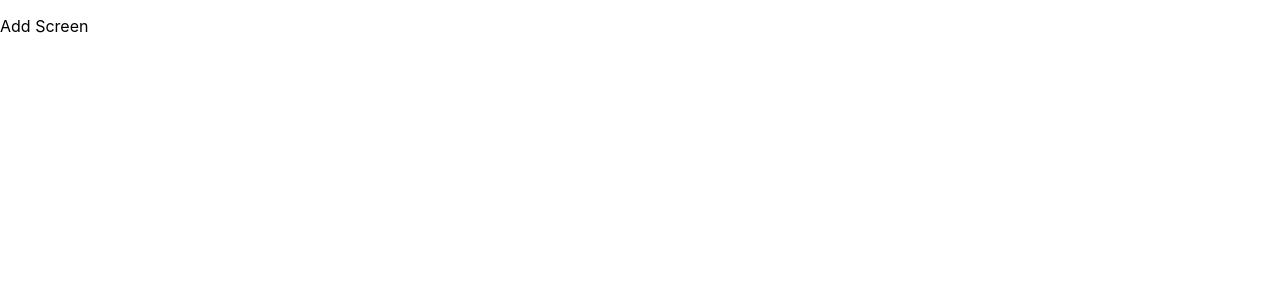
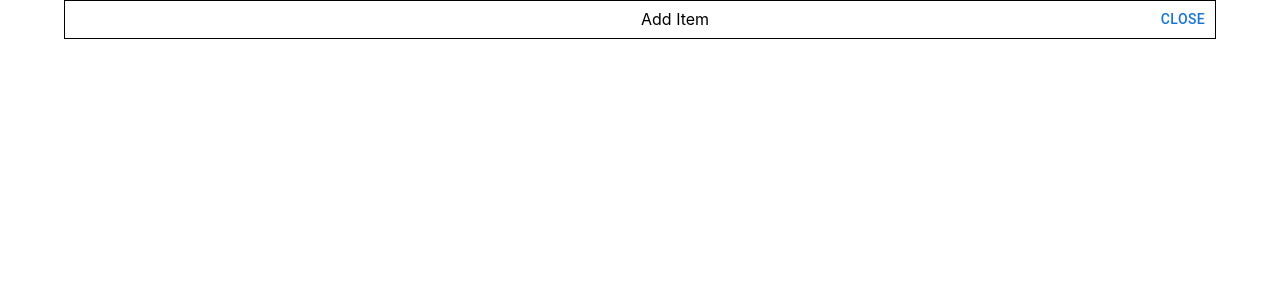
Before and after one commit to Chris-N/list-all, a React (Create React App) app: page /add in a window 1280 px wide. Shown: the top 300 px of the page. Built offline with nearby package versions, Linux system fonts and the light colour scheme.

Commit message:
Create component to render the add item screen

```diff
--- a/src/App.tsx
+++ b/src/App.tsx
@@ -1,20 +1,14 @@
 import * as React from 'react';
 import { Home } from './components/Home/Home';
 import { BrowserRouter, Routes, Route } from 'react-router-dom';
+import { AddItem } from 'components/AddItem/AddItem';
 
 function App() {
   return (
     <BrowserRouter>
       <Routes>
         <Route path='/' element={<Home />} />
-        <Route
-          path='/add'
-          element={
-            <div>
-              <p>Add Screen</p>
-            </div>
-          }
-        />
+        <Route path='/add' element={<AddItem />} />
       </Routes>
     </BrowserRouter>
   );
--- /dev/null
+++ b/src/components/AddItem/AddItem.tsx
@@ -0,0 +1,28 @@
+import { Button, Container } from '@mui/material';
+import * as React from 'react';
+import styled from 'styled-components';
+
+const Header = styled.div`
+  display: flex;
+  justify-content: space-between;
+  align-items: center;
+  padding-left: 50%;
+  border: 1px black solid;
+`;
+
+export const AddItem: React.FC = () => {
+  return (
+    <Container id='add-item'>
+      <Header>
+        Add Item
+        <Button
+          variant='text'
+          color='primary'
+          onClick={() => alert('TODO: discard changes return home')}
+        >
+          Close
+        </Button>
+      </Header>
+    </Container>
+  );
+};
```
